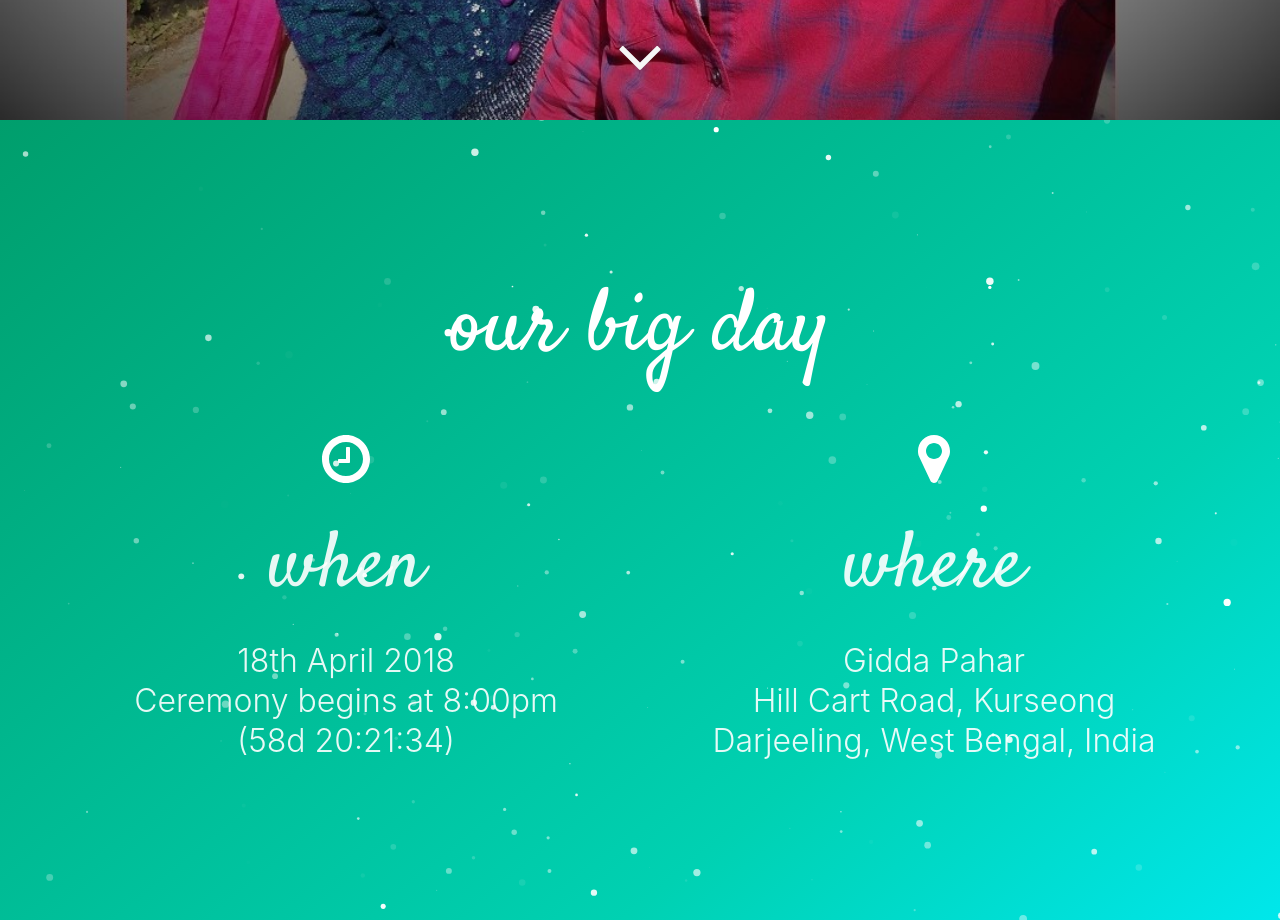
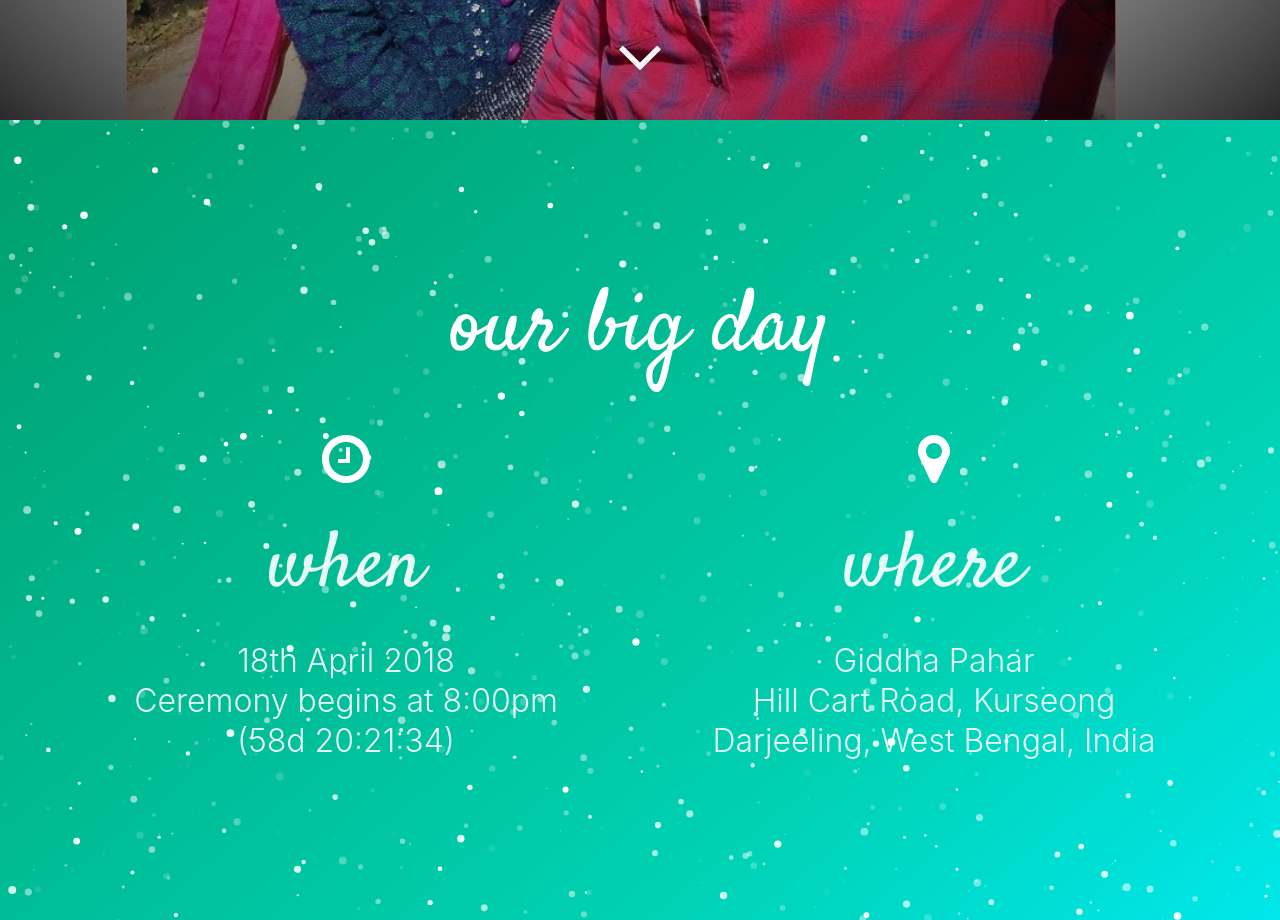
Before and after one commit to kv89/my-wedding, a website: page index.html in a window 1280 px wide. Shown: the part 680-1600 px from the top of the page. Drawn offline with nearby package versions, Linux system fonts and the light colour scheme.

Commit message:
htaccess, location link and font changes

```diff
--- a/index.html
+++ b/index.html
@@ -240,7 +240,7 @@ $(document).ready(function() {
 	particlesJS("particles", {
 		"particles": {
 			"number": {
-				"value": 160,
+				"value": 800,
 				"density": {
 					"enable": true,
 					"value_area": 800
@@ -288,7 +288,7 @@ $(document).ready(function() {
 			},
 			"move": {
 				"enable": true,
-				"speed": 1,
+				"speed": 3,
 				"direction": "none",
 				"random": true,
 				"straight": false,
@@ -398,7 +398,7 @@ $(document).ready(function() {
 						<h2 class="subtitle is-2" style="font-family: 'Satisfy', cursive; font-size: 5rem;">
 							where
 						</h2>
-						<p class="subtitle is-3">Gidda Pahar<br>Hill Cart Road, Kurseong<br>Darjeeling, West Bengal, India</p>
+						<p class="subtitle is-3">Giddha Pahar<br>Hill Cart Road, Kurseong<br>Darjeeling, West Bengal, India</p>
 					</div>
 				</div>
 			</div>
@@ -505,7 +505,7 @@ $(document).ready(function() {
 	<section class="hero is-info is-bold is-fullheight" id="rsvp" style="position: relative;">
 		<div class="hero-body">
 			<div class="container has-text-centered">
-				<h1 class="title is-1" style="font-family: 'Satisfy', cursive; font-size: 5rem; margin-bottom: 0%; margin-top: 1%;">
+				<h1 class="title is-1" style="font-family: 'Satisfy', cursive; font-size: 3rem; margin-bottom: 0%; margin-top: 0%;">
 					RSVP
 				</h1>
 				<br>
@@ -525,7 +525,7 @@ $(document).ready(function() {
 	<section class="hero is-black is-bold is-fullheight" id="location" style="position: relative;">
 		<!-- <img src="images/h21.jpg" style="float: right; max-width: 50%; max-height: 50%;"> -->
 		<div style="width: 100%; height: 100%; vertical-align: middle;">
-			<iframe src="https://www.google.com/maps/embed?pb=!1m18!1m12!1m3!1d3758.0495350263755!2d88.29077216185557!3d26.869107948799748!2m3!1f0!2f0!3f0!3m2!1i1024!2i768!4f13.1!3m3!1m2!1s0x39e4372e43dd159b%3A0x4b86826117627740!2sGidda+Pahar%2C+West+Bengal!5e0!3m2!1sen!2sin!4v1518716144489" frameborder="0" width="100%" height="100%" style="border:0; pointer-events: none; padding-top: 10%; width: 100%;height: 80%; position: absolute; top:0; bottom:0;left:0%;right:0;" allowfullscreen>
+			<iframe src="https://www.google.com/maps/embed?pb=!1m18!1m12!1m3!1d3559.0806069432483!2d88.29345131492646!3d26.869179983146342!2m3!1f0!2f0!3f0!3m2!1i1024!2i768!4f13.1!3m3!1m2!1s0x0%3A0x0!2zMjbCsDUyJzA5LjEiTiA4OMKwMTcnNDQuMyJF!5e0!3m2!1sen!2sin!4v1518976149093" frameborder="0" width="100%" height="100%" style="border:0; pointer-events: none; padding-top: 10%; width: 100%;height: 80%; position: absolute; top:0; bottom:0;left:0%;right:0;" allowfullscreen>
 
 			</iframe>
 		</div>
```
Also changed, not shown: 1 other file.
